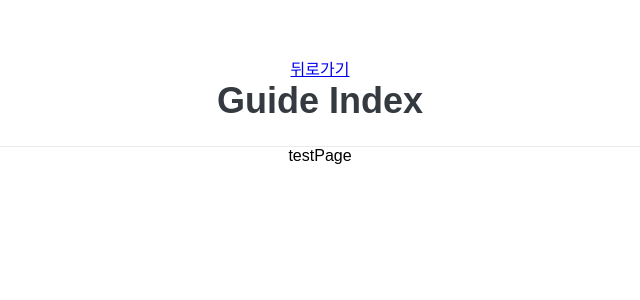
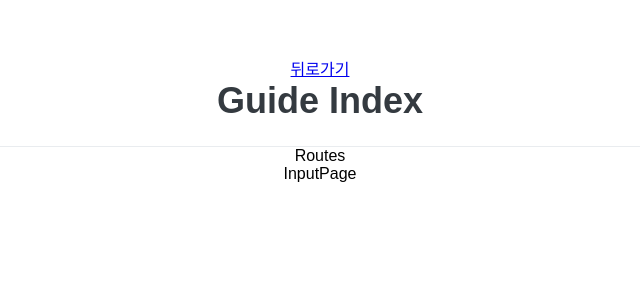
Before and after one commit to Lim-Suhyeon/ReactTest, a React (Create React App) app: page /InputGude in a window 1280 px wide. Shown: the top 300 px of the page, without its empty margins (320-960 px from the left). Built offline with nearby package versions, Linux system fonts and the light colour scheme.

Commit message:
Route test

```diff
--- a/src/guide/InputGude.js
+++ b/src/guide/InputGude.js
@@ -1,5 +1,4 @@
 import React from "react";
-import styled from "styled-components";
 
 function InputGude(props) {
   return <div>InputPage</div>;
--- a/src/guide/TestPage.js
+++ b/src/guide/TestPage.js
@@ -1,6 +1,6 @@
 import React from "react";
 import styled from "styled-components";
-import ReactDOM from 'react-dom';
+import ReactDOM from "react-dom";
 import { Routes, Route, BrowserRouter } from "react-router-dom";
 
 import InputGude from "./InputGude";
@@ -8,10 +8,9 @@ import InputGude from "./InputGude";
 function TestPage(props) {
   return (
     <BrowserRouter>
-      testPage
+      Routes
       <Routes>
-        testPage
-        <Route path="./InputGude" exact render={() => <InputGude />} />
+        <Route path="/InputGude" element={<InputGude />} />
       </Routes>
     </BrowserRouter>
   );
```
